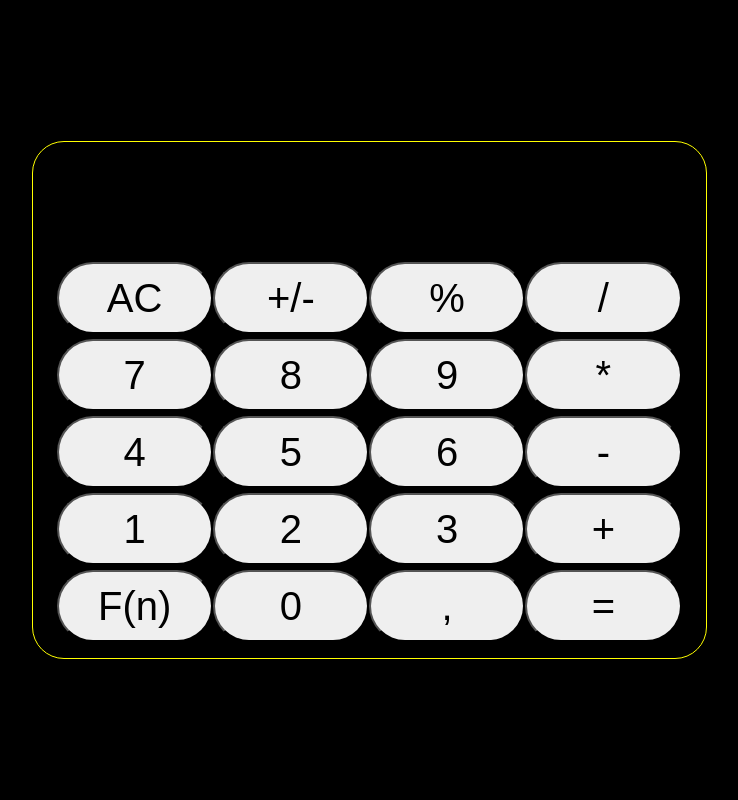
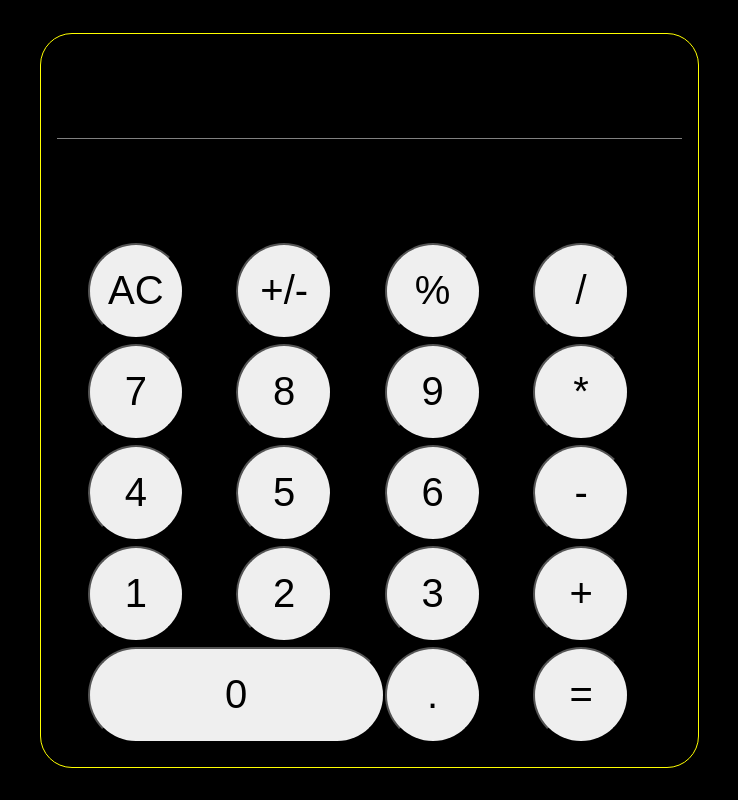
Before and after one commit to Axanii/fronta, a Next.js app: page /calculator in a window 1280 px wide. Shown: the whole page, without its empty margins (271-1009 px from the left). Built offline with nearby package versions, Linux system fonts and the light colour scheme.

Commit message:
added a button component, memoized it for better performance

```diff
--- /dev/null
+++ b/app/calculator/CalcButton.tsx
@@ -0,0 +1,19 @@
+import React from "react";
+
+interface ButtonProps {
+  label: string;                        // what the button shows
+  onClick: (label: string) => void;     // click handler passes label back
+  className?: string;                    // optional CSS class
+  type?: "button" | "submit" | "reset"; // HTML button type
+}
+
+// Memoized button to avoid unnecessary re-renders
+const CalcButton: React.FC<ButtonProps> =({ label, onClick, className }) => {
+  return (
+    <button className={className} onClick={() => onClick(label)}>
+      {label}
+    </button>
+  );
+};
+
+export const Button = React.memo(CalcButton)
--- a/app/calculator/CalculatorGrid.tsx
+++ b/app/calculator/CalculatorGrid.tsx
@@ -3,6 +3,7 @@
 import { evaluate } from "mathjs";
 import { useState, useRef, useEffect, useCallback } from "react";
 import style from "./calculator.module.scss";
+import { Button } from "./CalcButton";
 
 // interface CalcGridProps {
 //   addition: () => void;
@@ -13,6 +14,7 @@ import style from "./calculator.module.scss";
 
 const CalcGrid: React.FC = () => {
   const [value, setValue] = useState("");
+  const [history, setHistory] = useState("");
   const inputRef = useRef<HTMLInputElement>(null);
 
   const handleChange = (e: React.ChangeEvent<HTMLInputElement>) => {
@@ -27,7 +29,19 @@ const CalcGrid: React.FC = () => {
 
   const calculate = useCallback(() => {
     try {
-      const res = evaluate(value).toString();
+      const safeNum = value.replace(/(\d+(\.\d+)?)%/g, "($1/100)");
+
+      /*
+	(\d+(\.\d+)?) → matches a number:
+	\d+ → one or more digits (e.g., 50)
+	(\.\d+)? → optional decimal part (e.g., .25 in 50.25)
+	Outer parentheses (...) → capture the entire number, so you can reference it in replacement as $1.
+	% → matches a literal percent sign.
+
+
+      */
+      const res = evaluate(safeNum).toString();
+      setHistory(value);
       setValue(res);
       return res;
     } catch (err) {
@@ -52,7 +66,7 @@ const CalcGrid: React.FC = () => {
       // If user is typing inside an editable element, let that element handle it
       if (isEditable(active)) return;
 
-      // Prevent the browser going back on Backspace when not focused in an input
+      // Prevent the browser going back on backspace when not focused in an input
       if (e.key === "Backspace")
         setValue((prev) => (prev.length > 1 ? prev.slice(0, -1) : "0"));
 
@@ -73,9 +87,11 @@ const CalcGrid: React.FC = () => {
 
   return (
     <div className={style.container}>
+      <input value={history} readOnly className={style.history} />
       <input
         ref={inputRef}
         value={value}
+        readOnly
         autoFocus
         type="text"
         pattern="[0-9]*"
@@ -86,51 +102,50 @@ const CalcGrid: React.FC = () => {
 
       <section className={style.grid}>
         <section className={style.basicFuncs}>
-          <button onClick={clearVal} className={style.ac}>
-            {"AC"}
-          </button>
-          <button
+          <Button label={"AC"} onClick={clearVal} className={style.ac} />
+
+          <Button
+            label="+/-"
             onClick={() => handleButtonClick("-")}
             className={style.plusminus}
-          >
-            +/-
-          </button>
-          <button
+          />
+          <Button
+            label="%"
             onClick={() => handleButtonClick("%")}
             className={style.percent}
-          >
-            %
-          </button>
-          <button
+          />
+          <Button
+            label="/"
             onClick={() => handleButtonClick("/")}
             className={style.division}
-          >
-            /
-          </button>
+          />
         </section>
         <section className={style.upperRow}>
-          <button onClick={() => handleButtonClick("7")}>7</button>
-          <button onClick={() => handleButtonClick("8")}>8</button>
-          <button onClick={() => handleButtonClick("9")}>9</button>
-          <button onClick={() => handleButtonClick("*")}>*</button>
+          <Button label="7" onClick={() => handleButtonClick("7")} />
+          <Button label="8" onClick={() => handleButtonClick("8")} />
+          <Button label="9" onClick={() => handleButtonClick("9")} />
+          <Button label="*" onClick={() => handleButtonClick("*")} />
         </section>
         <section className={style.middleRow}>
-          <button onClick={() => handleButtonClick("4")}>4</button>
-          <button onClick={() => handleButtonClick("5")}>5</button>
-          <button onClick={() => handleButtonClick("6")}>6</button>
-          <button onClick={() => handleButtonClick("-")}>-</button>
+          <Button label="4" onClick={() => handleButtonClick("4")} />
+          <Button label="5" onClick={() => handleButtonClick("5")} />
+          <Button label="6" onClick={() => handleButtonClick("6")} />
+          <Button label="-" onClick={() => handleButtonClick("-")} />
         </section>
         <section className={style.lowerRow}>
-          <button onClick={() => handleButtonClick("1")}>1</button>
-          <button onClick={() => handleButtonClick("2")}>2</button>
-          <button onClick={() => handleButtonClick("3")}>3</button>
-          <button onClick={() => handleButtonClick("+")}>+</button>
+          <Button label="1" onClick={() => handleButtonClick("1")} />
+          <Button label="2" onClick={() => handleButtonClick("2")} />
+          <Button label="3" onClick={() => handleButtonClick("3")} />
+          <Button label="+" onClick={() => handleButtonClick("+")} />
         </section>
         <section className={style.lastRow}>
-          <button>F(n)</button>
-          <button onClick={() => handleButtonClick("0")}>0</button>
-          <button onClick={() => handleButtonClick(",")}>,</button>
-          <button onClick={calculate}>=</button>
+          <Button
+            label="0"
+            className={style.zero}
+            onClick={() => handleButtonClick("0")}
+          />
+          <Button label="." onClick={() => handleButtonClick(".")} />
+          <Button label="=" onClick={calculate} />
         </section>
       </section>
     </div>
--- a/app/calculator/calculator.module.scss
+++ b/app/calculator/calculator.module.scss
@@ -1,6 +1,6 @@
 .page {
   height: 100vh;
-  width: 100vw;
+width: auto;
   background-color: black;
   display: grid;
   justify-content: center;
@@ -9,20 +9,31 @@
 
 .container {
   border: 1px solid yellow;
-  padding: 1rem 1.5rem;
+  padding: 1rem 1rem 1.5rem;
   border-radius: 2rem;
+  display: flex;
+  flex-direction: column;
+  margin: 0;
+  .history {
+    color: gray;
+    border: none;
+    border-bottom: 1px solid gray;
+  }
   .screen {
     color: white;
-    background-color: transparent;
     border: none;
     margin-bottom: 1rem;
+  }
+  .history,
+  .screen {
+    background-color: transparent;
     text-align: right;
     font-size: 3rem;
     padding-top: 2rem;
-     min-width: 5rem;
-     &:focus {
+    min-width: 5rem;
+    &:focus {
       outline: none;
-     } // to fit the screen to the width of buttons
+    } // to fit the screen to the width of buttons
   }
   .grid {
     display: grid;
@@ -33,19 +44,24 @@
     .middleRow,
     .lowerRow,
     .lastRow {
+      margin-left: 5%;
       display: grid;
       grid-template-columns: repeat(4, 1fr);
-      height: auto;
-      width: auto;
       > * {
         // all elements within sections.
         cursor: pointer;
+        width: 6rem;
+        height: 6rem;
         min-height: 4.5rem;
         min-width: 4.5rem; // AC button has more width on smaller screens, makes buttons look uneven
         font-size: 2.5rem;
         text-align: center;
         border-radius: 999px;
       }
+      .zero {
+        grid-column: 1/3;
+        width: auto;
+      }
     }
   }
 }
```
